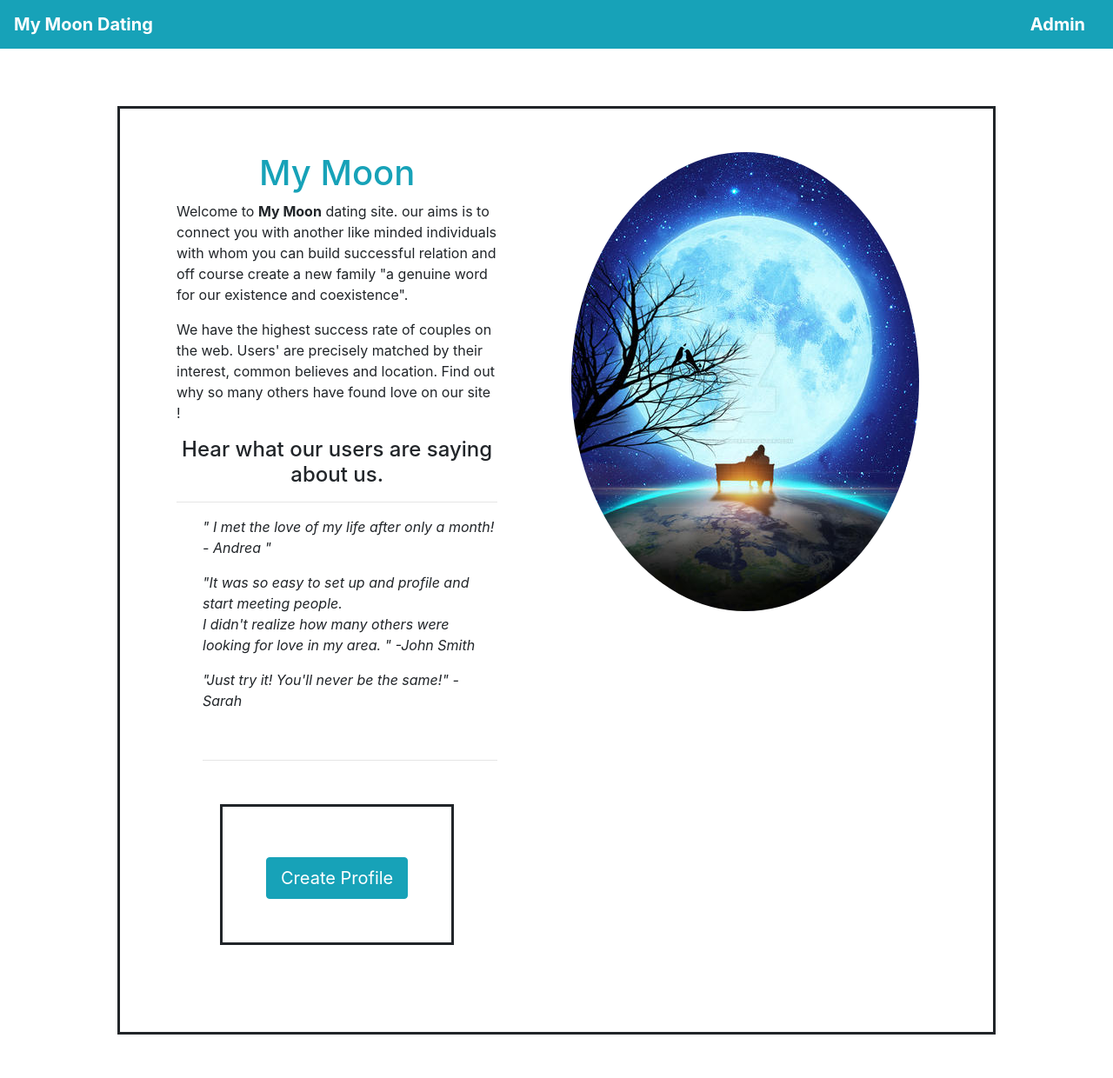
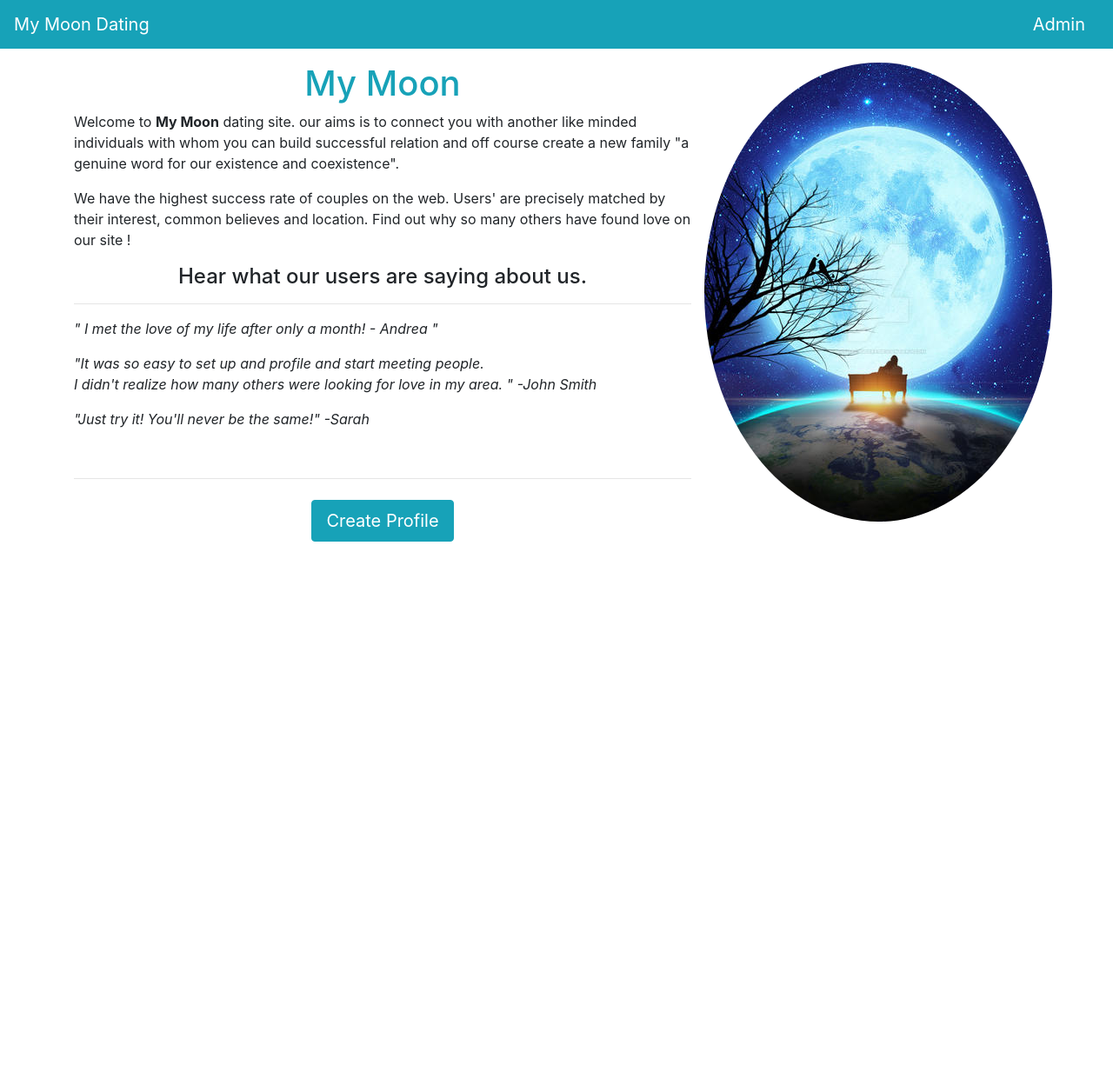
Before and after one commit to nematu/dating, a PHP site: template views/home.html in a window 1280 px wide. Shown: the whole page at 87% size. After the commit the page ends 623 px from the top, so only its background shows below. Run offline with PHP 8.4, Linux system fonts and the light colour scheme; the template is opened without the code that fills it, so the values that code supplies are empty; some libraries are stand-ins or nearby versions.

Commit message:
updated stylesheet

```diff
--- a/styles/styles.css
+++ b/styles/styles.css
@@ -1,41 +1,14 @@
-/*
-Autor: Nematullah Ayaz
-date: 01/28/2021
-stylesheet for dating site
- */
-.comments{
-    padding-left: 30px;
-}
-.row {
-   border-style: solid;
-    margin: 50px;
-    display: flex;
-    padding: 50px;
+#introImg {
+    height: 600px;
+    width: 600px;
 }
 
-.column {
-    flex: 50%;
+#quoteHolder {
+    margin-left: 5%;
+    margin-right: 5%;
 }
-.title{
-    text-align-all: center;
+
+#profile {
+    width: 75%;
+    height: 75%;
 }
-nav{
-    background-color: #262626;
-}
-.navbar-brand{
-    color: white;
-    font-weight: bold;
-
-}
-.img-main {
-    margin-left: 70px;
-
-
-}
-.body-txt {
-    font-weight: normal;
-}
-#btn-profile {
-    float: inherit;
-    border-radius: 10px;
-}
```
